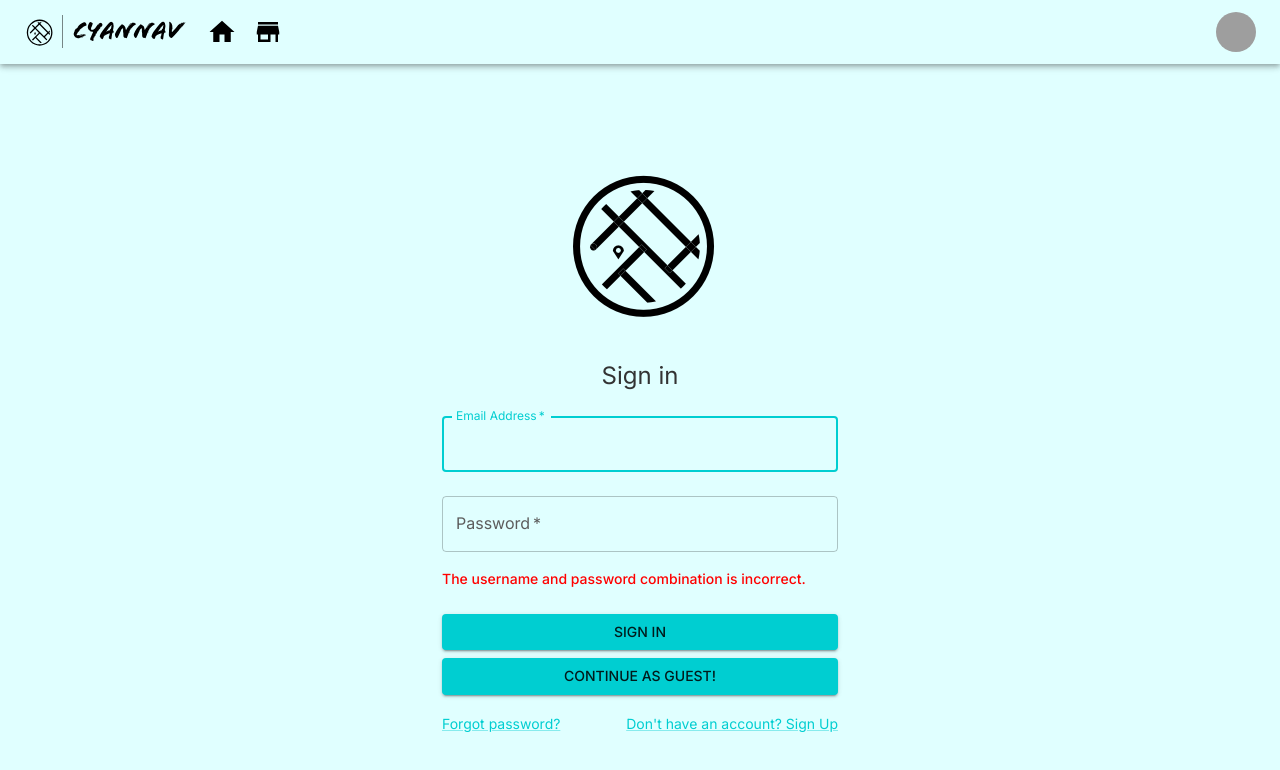
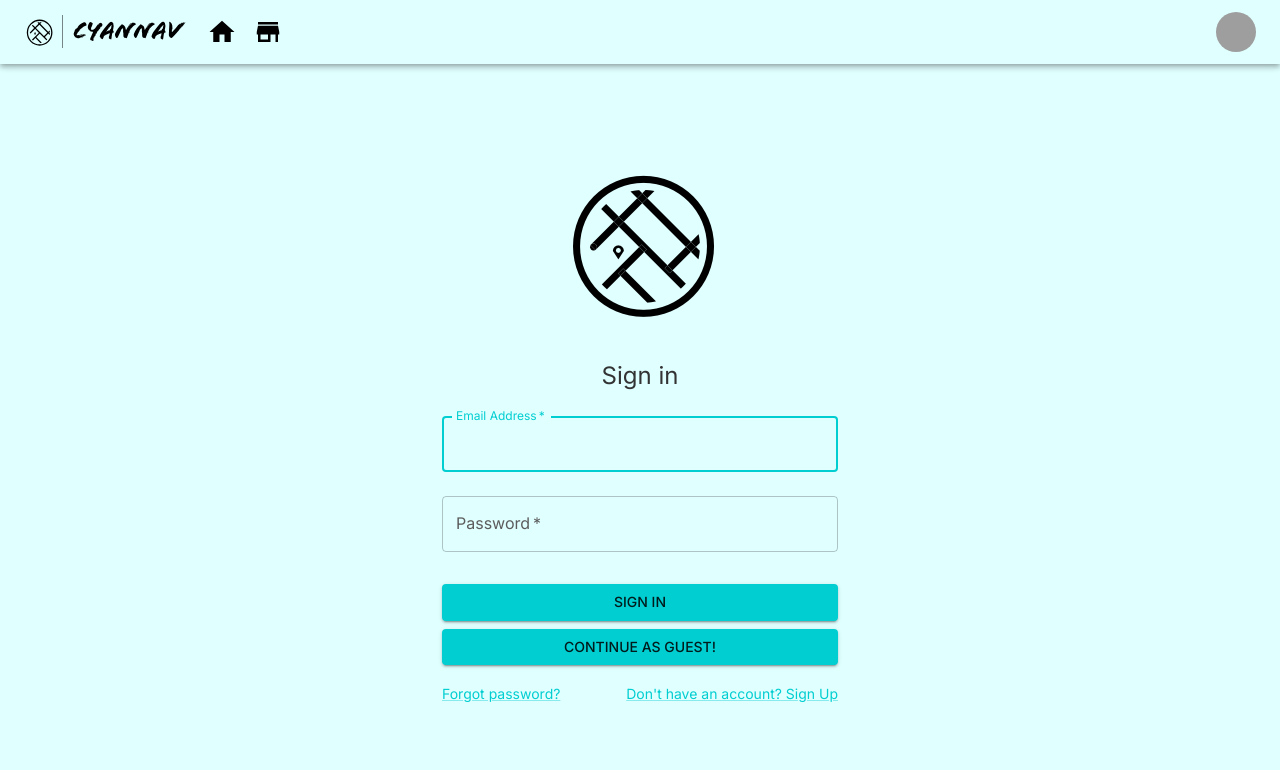
Before and after one commit to felixzhu00/cyannav, a React (Create React App) app in the folder client/: page / in a window 1280 px wide. Shown: the top 770 px of the page. Built offline with nearby package versions, Linux system fonts and the light colour scheme; no server answers; grey boxes are pictures that could not be loaded.

Commit message:
useState message removed

```diff
--- a/client/src/components/LoginScreen.jsx
+++ b/client/src/components/LoginScreen.jsx
@@ -18,7 +18,7 @@ export default function LoginScreen(props) {
     const navigate = useNavigate();
     const { auth } = useContext(AuthContext);
 
-    const [errorMessage, setErrorMessage] = useState('The username and password combination is incorrect.');
+    const [errorMessage, setErrorMessage] = useState('');
     const handleSubmit = (event) => {
 
         event.preventDefault();
```
Also changed, not shown: client/src/components/RegisterScreen.jsx (line endings or trailing spaces).
